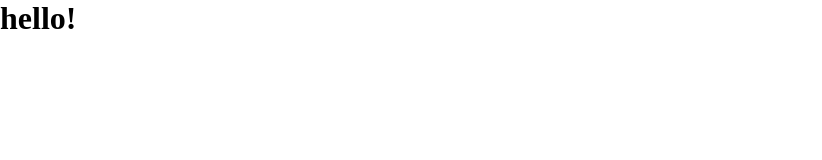
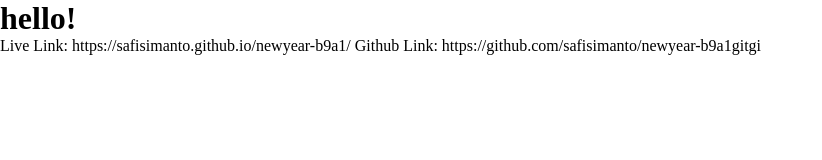
Before and after one commit to safisimanto/newyear-b9a1, a plain HTML site: page index.html in a window 1280 px wide. Shown: the whole page, without its empty margins (0-822 px from the left). Drawn offline with Linux system fonts and the light colour scheme.

Commit message:
first commit

```diff
--- a/index.html
+++ b/index.html
@@ -8,5 +8,11 @@
 </head>
 <body>
     <h1>hello!</h1>
+
+    Live Link:  https://safisimanto.github.io/newyear-b9a1/
+
+    Github Link: https://github.com/safisimanto/newyear-b9a1gitgi
+
+
 </body>
 </html>
```
Also changed, not shown: style.css (line endings or trailing spaces).
